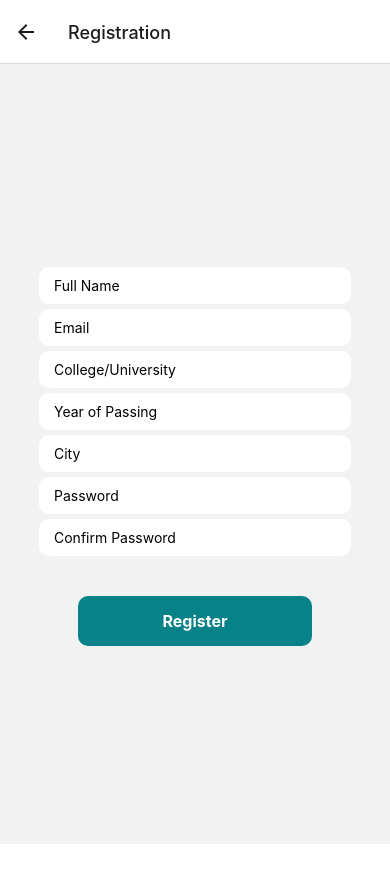
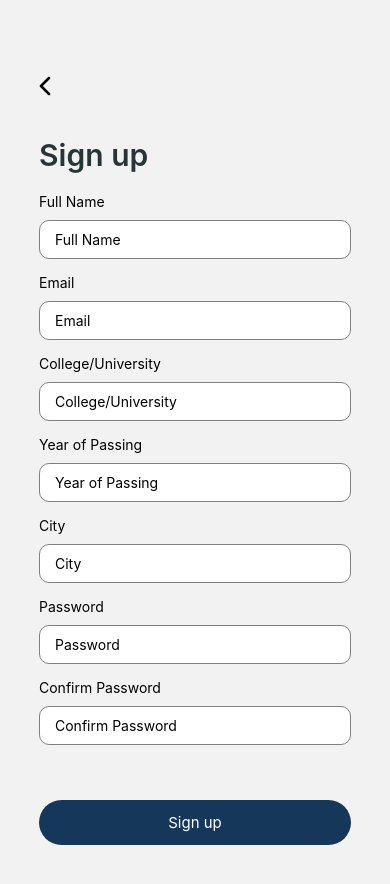
Before and after one commit to parth2107/PassItOn, a React Native app: screen /Registration in a window 390 px wide. Before the commit the page ends 844 px from the top, so only its background shows below. Built offline with nearby package versions, Linux system fonts and the light colour scheme; no server answers.

Commit message:
UI realted changes for Sign up screen

```diff
--- a/src/router.js
+++ b/src/router.js
@@ -43,7 +43,7 @@ export default function UseRoute(isAuth) {
                     name="Registration"
                     component={RegistrationScreen}
                     options={{
-                        headerShown: true,
+                        headerShown: false,
                     }}
                 />
             </AuthStack.Navigator>
--- a/src/screens/Auth/RegistrationScreen/RegistrationScreen.js
+++ b/src/screens/Auth/RegistrationScreen/RegistrationScreen.js
@@ -1,5 +1,5 @@
 import React, { useState } from "react";
-import { KeyboardAvoidingView, StyleSheet, Text, TouchableOpacity, View } from "react-native";
+import { Image, KeyboardAvoidingView, ScrollView, StyleSheet, Text, TouchableOpacity, View } from "react-native";
 import { TextInput } from "react-native-gesture-handler";
 
 import useForm from "../../../shared/hooks/useForm";
@@ -7,8 +7,10 @@ import { signUp } from "../../../shared/api/api-auth";
 import { initialState } from "./initialState";
 import Spinner from "../../../shared/components/Spinner/Spinner";
 import Notification from "../../../shared/components/Notification/Notification";
+import CustomTextField from "../../../shared/components/CustomTextField/CustomTextField";
+import Title from "../../../shared/components/Title/Title";
 
-export default function RegistrationScreen() {
+export default function RegistrationScreen({ navigation }) {
 
     const [loading, setLoading] = useState(false);
     const [error, setError] = useState(null);
@@ -30,112 +32,139 @@ export default function RegistrationScreen() {
         onSubmit,
     });
 
+    //for customizing registration button:
+    const BackButton = ({ onPress }) => (
+        <TouchableOpacity onPress={onPress}>
+            <Image
+                style={styles.backButton}
+                source={require('../../../../assets/left.png')}
+            />
+        </TouchableOpacity>
+    );
+
+    //for customizing login button:
+    const SignUpButton = ({ onPress, title }) => (
+        <TouchableOpacity onPress={onPress} style={styles.btnLogin}>
+            <Text style={styles.btnText}>{title}</Text>
+        </TouchableOpacity>
+    );
+
     const { name, collegeOrUniversity, email, yearOfPassing, city, password, confirmPassword } = state;
 
     return (
+        <ScrollView>
         <KeyboardAvoidingView
             style={styles.container}
             behavior="padding"
         >
             <View style={styles.inputContainer}>
-                <TextInput
-                    placeholder="Full Name"
+                <View
+                    style={{
+                        marginTop: 70,
+                        marginLeft: -10,
+                    }}
+                >
+                    <BackButton onPress={() => navigation.goBack()} />
+                </View>
+                <View
+                    style={{
+                        marginTop: 36,
+                        marginBottom: 20,
+                    }}
+                >
+                    <Title text='Sign up' />
+                </View>
+                <CustomTextField
+                    placeholder='Full Name'
+                    title='Full Name'
                     value={name}
-                    keyboardType="default"
                     onChangeText={text => handleChangeTextInput(text, "name")}
-                    style={styles.input}
                 />
-                <TextInput
-                    placeholder="Email"
+                <CustomTextField
+                    placeholder='Email'
+                    title='Email'
                     value={email}
-                    keyboardType="email-address"
                     onChangeText={text => handleChangeTextInput(text, "email")}
-                    style={styles.input}
                 />
-                <TextInput
-                    placeholder="College/University"
+                <CustomTextField
+                    placeholder='College/University'
+                    title='College/University'
                     value={collegeOrUniversity}
-                    keyboardType="default"
                     onChangeText={text => handleChangeTextInput(text, "collegeOrUniversity")}
-                    style={styles.input}
                 />
-                <TextInput
-                    placeholder="Year of Passing"
+                <CustomTextField
+                    placeholder='Year of Passing'
+                    title='Year of Passing'
                     value={yearOfPassing}
-                    keyboardType="decimal-pad"
                     onChangeText={text => handleChangeTextInput(text, "yearOfPassing")}
-                    style={styles.input}
                 />
-                <TextInput
-                    placeholder="City"
+                <CustomTextField
+                    placeholder='City'
+                    title='City'
                     value={city}
-                    keyboardType="default"
                     onChangeText={text => handleChangeTextInput(text, "city")}
-                    style={styles.input}
                 />
-                <TextInput
-                    placeholder="Password"
+                <CustomTextField
+                    placeholder='Password'
+                    title='Password'
                     value={password}
-                    keyboardType="visible-password"
                     onChangeText={text => handleChangeTextInput(text, "password")}
-                    style={styles.input}
-                    secureTextEntry
+                    secureTextEntryStart={true}
                 />
-                <TextInput
-                    placeholder="Confirm Password"
+                <CustomTextField
+                    placeholder='Confirm Password'
+                    title='Confirm Password'
                     value={confirmPassword}
-                    keyboardType="visible-password"
                     onChangeText={text => handleChangeTextInput(text, "confirmPassword")}
-                    style={styles.input}
-                    secureTextEntry
+                    secureTextEntryStart={true}
                 />
-            </View>
-            <View style={styles.buttonContainer}>
-                <TouchableOpacity
-                    onPress={handleSubmit}
-                    style={styles.button}
-                >
-                    <Text style={styles.buttonText}>Register</Text>
-                </TouchableOpacity>
+                <View style={styles.buttonContainer}>
+                    <SignUpButton
+                        title="Sign up"
+                        size="sm"
+                        onPress={handleSubmit}>
+                    </SignUpButton>
+                </View>
             </View>
             {loading && <Spinner bool="false" size="large" color="grey" />}
             {error && <Notification text={error.message} type="error" />}
         </KeyboardAvoidingView>
+        </ScrollView>
     )
 }
 
 const styles = StyleSheet.create({
     container: {
         flex: 1,
-        justifyContent: 'center',
+        justifyContent: 'space-between',
         alignItems: 'center',
     },
     inputContainer: {
         width: '80%'
     },
-    input: {
-        backgroundColor: 'white',
-        paddingHorizontal: 15,
-        paddingVertical: 10,
-        borderRadius: 10,
-        marginTop: 5
+    backButton: {
+        height: 32,
+        width: 32,
+    },
+    //for button
+    btnLogin: {
+        elevation: 19,    //means shadow for btn
+        paddingVertical: 13,
+        paddingHorizontal: 12,
+        backgroundColor: '#153759',
+        borderRadius: 68,
+        alignItems: 'center',
+        justifyContent: 'center',
     },
     buttonContainer: {
-        width: '60%',
-        justifyContent: 'center',
-        alignItems: 'center',
-        marginTop: 40
+        marginTop: 40,
+        marginBottom:40,
     },
-    button: {
-        backgroundColor: '#078289',
-        width: '100%',
-        padding: 15,
-        borderRadius: 10,
-        alignItems: 'center',
-    },
-    buttonText: {
+    //text in btn
+    btnText: {
+        fontSize: 15,
         color: 'white',
-        fontWeight: '700',
-        fontSize: 16,
+        fontWeight: '400',
+        alignSelf: 'center'
     },
 })
```
